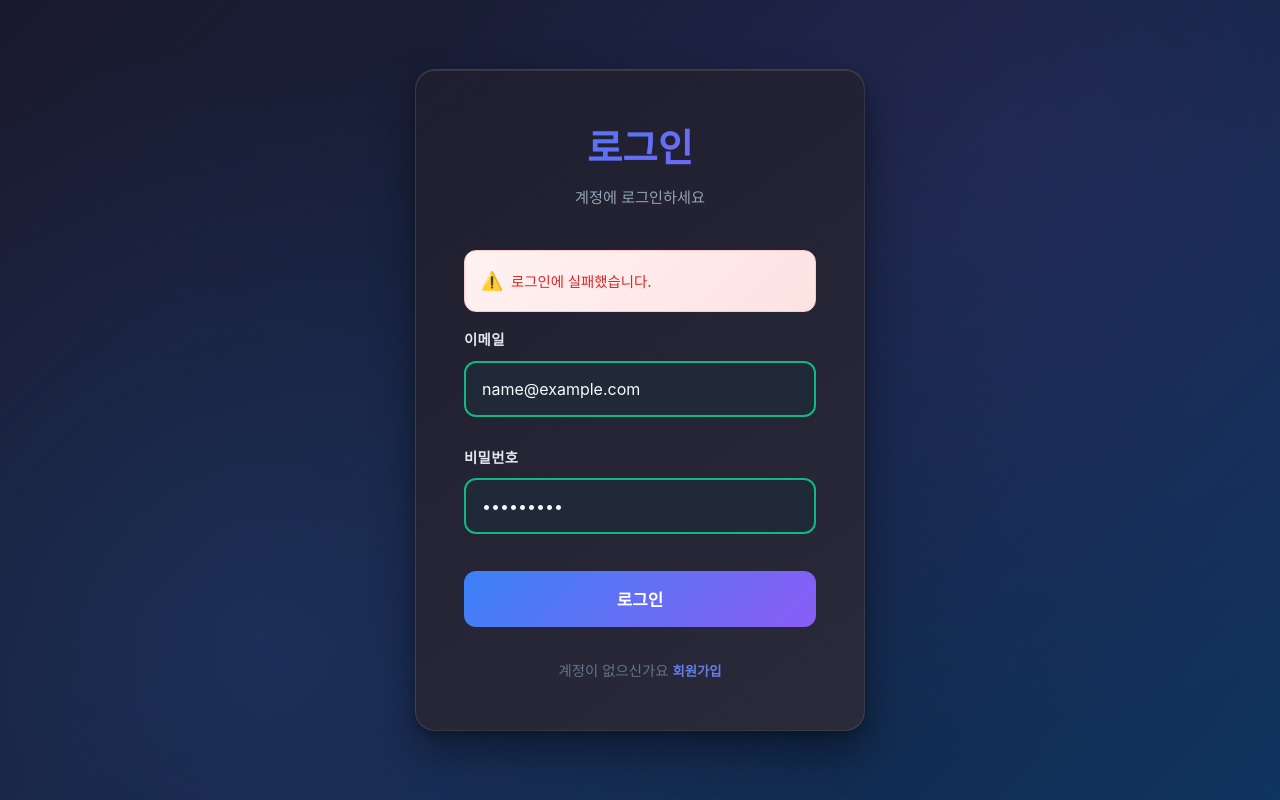
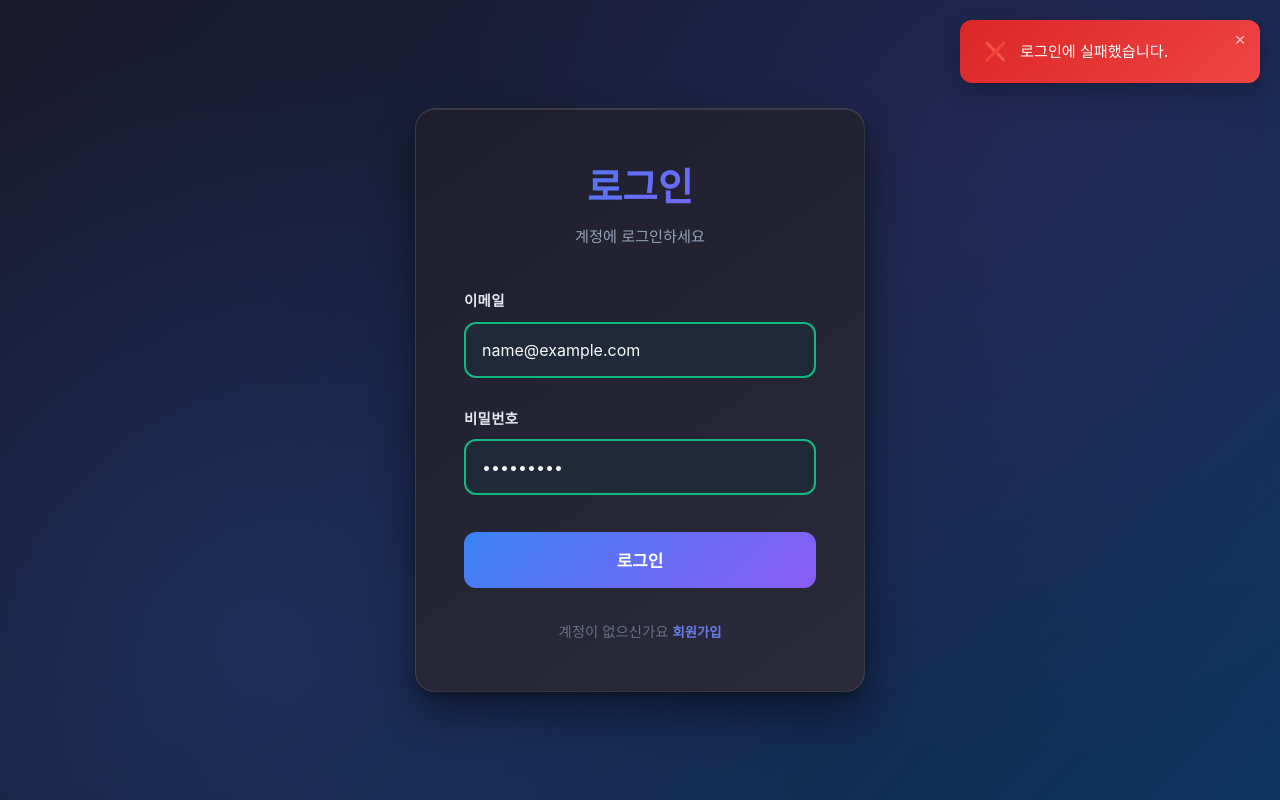
Before and after one commit to hoondongseo/SimpleAuthSystem, a React (Create React App) app in the folder frontend/: page /login in a window 1280 px wide. Both pictures are taken after typing "name@example.com", "Sample123" into the empty fields and a click on the button "로그인". Built offline with nearby package versions, Linux system fonts and the light colour scheme; no server answers.

Commit message:
feat: Part 5-3 LoadingSpinner & Toast 시스템
- Eclipse 스타일 LoadingSpinner 컴포넌트
- Toast 알림 시스템 (4가지 타입)
- LoginForm, RegisterForm, Dashboard UX 개선
- API 인터셉터 401 에러 처리 수정
- 전체 앱 일관된 로딩/알림 패턴 구축

```diff
--- a/frontend/src/components/Auth/LoginForm.jsx
+++ b/frontend/src/components/Auth/LoginForm.jsx
@@ -1,6 +1,8 @@
 import React, { useState, useContext } from "react";
 import { useNavigate } from "react-router-dom";
 import { AuthContext } from "../context/AuthContext";
+import LoadingSpinner from "../common/UI/LoadingSpinner";
+import Toast from "../common/UI/Toast";
 import "./Auth.css";
 
 const LoginForm = () => {
@@ -9,30 +11,56 @@ const LoginForm = () => {
 		password: "",
 	});
 	const [loading, setLoading] = useState(false);
-	const [error, setError] = useState("");
+	const [toast, setToast] = useState({
+		isVisible: false,
+		message: "",
+		type: "info",
+	});
 
 	const { login } = useContext(AuthContext);
 	const navigate = useNavigate();
+
+	const showToast = (message, type = "info") => {
+		setToast({
+			isVisible: true,
+			message,
+			type,
+		});
+	};
+
+	const closeToast = () => {
+		setToast((prev) => ({
+			...prev,
+			isVisible: false,
+		}));
+	};
 
 	const handleChange = (e) => {
 		setFormData({
 			...formData,
 			[e.target.name]: e.target.value,
 		});
-		if (error) setError(""); // 입력 시 에러 메시지 초기화
+		// 입력 시 Toast 메시지 닫기
+		if (toast.isVisible) closeToast();
 	};
 
 	const handleSubmit = async (e) => {
 		e.preventDefault();
 		setLoading(true);
-		setError("");
+		closeToast();
 
 		try {
 			await login(formData.email, formData.password);
-			// 로그인 성공 시 대시보드로 이동
+			// 성공 시에는 Toast 없이 즉시 대시보드로 이동
 			navigate("/dashboard");
 		} catch (err) {
-			setError(err.response?.data?.message || "로그인에 실패했습니다.");
+			showToast(
+				err.response?.data?.message || "로그인에 실패했습니다.",
+				"error"
+			);
+			// 실패 시에는 navigate 하지 않음
+			// 폼 데이터는 그대로 유지 (명시적으로 보존)
+			console.log("로그인 실패 - 폼 데이터 유지:", formData);
 		} finally {
 			setLoading(false);
 		}
@@ -47,8 +75,6 @@ const LoginForm = () => {
 			<div className="auth-card">
 				<h1 className="auth-title">로그인</h1>
 				<p className="auth-subtitle">계정에 로그인하세요</p>
-
-				{error && <div className="error-message">{error}</div>}
 
 				<form onSubmit={handleSubmit} className="auth-form">
 					<div className="input-group">
@@ -82,7 +108,16 @@ const LoginForm = () => {
 						className="auth-button"
 						disabled={loading}
 					>
-						{loading ? "로그인 중..." : "로그인"}
+						{loading ? (
+							<>
+								<LoadingSpinner size="small" color="white" />
+								<span style={{ marginLeft: "8px" }}>
+									로그인 중...
+								</span>
+							</>
+						) : (
+							"로그인"
+						)}
 					</button>
 				</form>
 
@@ -97,6 +132,15 @@ const LoginForm = () => {
 					</button>
 				</p>
 			</div>
+
+			{/* Toast 메시지 */}
+			<Toast
+				message={toast.message}
+				type={toast.type}
+				isVisible={toast.isVisible}
+				onClose={closeToast}
+				duration={3000}
+			/>
 		</div>
 	);
 };
--- a/frontend/src/components/Auth/RegisterForm.jsx
+++ b/frontend/src/components/Auth/RegisterForm.jsx
@@ -1,6 +1,8 @@
 import React, { useState } from "react";
 import { useNavigate } from "react-router-dom";
 import api from "../services/api";
+import LoadingSpinner from "../common/UI/LoadingSpinner";
+import Toast from "../common/UI/Toast";
 import "./Auth.css";
 
 const RegisterForm = () => {
@@ -10,8 +12,11 @@ const RegisterForm = () => {
 		password: "",
 	});
 	const [loading, setLoading] = useState(false);
-	const [error, setError] = useState("");
-	const [success, setSuccess] = useState("");
+	const [toast, setToast] = useState({
+		isVisible: false,
+		message: "",
+		type: "info",
+	});
 
 	const navigate = useNavigate();
 
@@ -20,24 +25,35 @@ const RegisterForm = () => {
 			...formData,
 			[e.target.name]: e.target.value,
 		});
-		if (error) setError("");
-		if (success) setSuccess("");
+	};
+
+	const showToast = (message, type) => {
+		setToast({
+			isVisible: true,
+			message,
+			type,
+		});
+	};
+
+	const closeToast = () => {
+		setToast((prev) => ({ ...prev, isVisible: false }));
 	};
 
 	const handleSubmit = async (e) => {
 		e.preventDefault();
 		setLoading(true);
-		setError("");
-		setSuccess("");
 
 		try {
 			await api.post("/auth/register", formData);
-			setSuccess("회원가입이 완료되었습니다! 로그인해주세요.");
+			showToast("회원가입이 완료되었습니다! 로그인해주세요.", "success");
 			setTimeout(() => {
 				navigate("/login");
 			}, 2000);
 		} catch (err) {
-			setError(err.response?.data?.message || "회원가입에 실패했습니다.");
+			showToast(
+				err.response?.data?.message || "회원가입에 실패했습니다.",
+				"error"
+			);
 		} finally {
 			setLoading(false);
 		}
@@ -52,9 +68,6 @@ const RegisterForm = () => {
 			<div className="auth-card">
 				<h1 className="auth-title">회원가입</h1>
 				<p className="auth-subtitle">새 계정을 만드세요</p>
-
-				{error && <div className="error-message">{error}</div>}
-				{success && <div className="success-message">{success}</div>}
 
 				<form onSubmit={handleSubmit} className="auth-form">
 					<div className="input-group">
@@ -102,7 +115,16 @@ const RegisterForm = () => {
 						className="auth-button"
 						disabled={loading}
 					>
-						{loading ? "가입 중..." : "회원가입"}
+						{loading ? (
+							<>
+								<LoadingSpinner size="small" color="white" />
+								<span style={{ marginLeft: "8px" }}>
+									가입 중...
+								</span>
+							</>
+						) : (
+							"회원가입"
+						)}
 					</button>
 				</form>
 
@@ -117,6 +139,15 @@ const RegisterForm = () => {
 					</button>
 				</p>
 			</div>
+
+			{/* Toast 컴포넌트 */}
+			<Toast
+				message={toast.message}
+				type={toast.type}
+				isVisible={toast.isVisible}
+				onClose={closeToast}
+				duration={3000}
+			/>
 		</div>
 	);
 };
--- a/frontend/src/components/Dashboard/Dashboard.jsx
+++ b/frontend/src/components/Dashboard/Dashboard.jsx
@@ -1,15 +1,45 @@
-import React, { useContext } from "react";
+import React, { useContext, useState } from "react";
 import { AuthContext } from "../context/AuthContext";
+import LoadingSpinner from "../common/UI/LoadingSpinner";
+import Toast from "../common/UI/Toast";
 import "./Dashboard.css";
 
 const Dashboard = () => {
 	const { user, logout } = useContext(AuthContext);
+	const [loading, setLoading] = useState(false);
+	const [toast, setToast] = useState({
+		isVisible: false,
+		message: "",
+		type: "info",
+	});
+
+	const showToast = (message, type = "info") => {
+		setToast({
+			isVisible: true,
+			message,
+			type,
+		});
+	};
+
+	const closeToast = () => {
+		setToast((prev) => ({
+			...prev,
+			isVisible: false,
+		}));
+	};
 
 	const handleLogout = async () => {
+		setLoading(true);
+		closeToast();
+
 		try {
 			await logout();
+			showToast("로그아웃되었습니다.", "success");
 		} catch (error) {
 			console.error("로그아웃 에러:", error);
+			showToast("로그아웃 중 오류가 발생했습니다.", "error");
+		} finally {
+			setLoading(false);
 		}
 	};
 
@@ -40,11 +70,33 @@ const Dashboard = () => {
 				</div>
 
 				<div className="dashboard-actions">
-					<button onClick={handleLogout} className="logout-button">
-						로그아웃
+					<button
+						onClick={handleLogout}
+						className="logout-button"
+						disabled={loading}
+					>
+						{loading ? (
+							<>
+								<LoadingSpinner size="small" color="white" />
+								<span style={{ marginLeft: "8px" }}>
+									로그아웃 중...
+								</span>
+							</>
+						) : (
+							"로그아웃"
+						)}
 					</button>
 				</div>
 			</div>
+
+			{/* Toast 메시지 */}
+			<Toast
+				message={toast.message}
+				type={toast.type}
+				isVisible={toast.isVisible}
+				onClose={closeToast}
+				duration={2000}
+			/>
 		</div>
 	);
 };
--- /dev/null
+++ b/frontend/src/components/common/UI/LoadingSpinner.css
@@ -0,0 +1,51 @@
+.loading-spinner {
+	display: inline-block;
+	position: relative;
+}
+
+.spinner-ring {
+	display: inline-block;
+	position: relative;
+	width: 40px;
+	height: 40px;
+}
+
+.spinner-ring div {
+	box-sizing: border-box;
+	display: block;
+	position: absolute;
+	width: 32px;
+	height: 32px;
+	margin: 4px;
+	border: 3px solid transparent;
+	border-radius: 50%;
+	animation: spin 1s linear infinite;
+}
+
+@keyframes spin {
+	0% {
+		transform: rotate(0deg);
+	}
+	100% {
+		transform: rotate(360deg);
+	}
+}
+
+.loading-spinner--white .spinner-ring div {
+	border-top: 3px solid #ffffff;
+	border-right: 3px solid rgba(255, 255, 255, 0.3);
+	border-bottom: 3px solid rgba(255, 255, 255, 0.3);
+	border-left: 3px solid rgba(255, 255, 255, 0.3);
+}
+
+.loading-spinner--small .spinner-ring {
+	width: 20px;
+	height: 20px;
+}
+
+.loading-spinner--small .spinner-ring div {
+	width: 16px;
+	height: 16px;
+	margin: 2px;
+	border-width: 2px;
+}
--- /dev/null
+++ b/frontend/src/components/common/UI/LoadingSpinner.js
@@ -0,0 +1,16 @@
+import React from "react";
+import "./LoadingSpinner.css";
+
+const LoadingSpinner = ({ size = "medium", color = "primary" }) => {
+	return (
+		<div
+			className={`loading-spinner loading-spinner--${size} loading-spinner--${color}`}
+		>
+			<div className="spinner-ring">
+				<div></div>
+			</div>
+		</div>
+	);
+};
+
+export default LoadingSpinner;
--- /dev/null
+++ b/frontend/src/components/common/UI/Toast.css
@@ -0,0 +1,89 @@
+.toast {
+	position: fixed;
+	top: 20px;
+	right: 20px;
+	z-index: 1000;
+	min-width: 300px;
+	max-width: 500px;
+	padding: 1rem 1.5rem;
+	border-radius: 12px;
+	box-shadow: 0 10px 25px rgba(0, 0, 0, 0.2);
+	transform: translateX(100%);
+	opacity: 0;
+	transition: all 0.3s ease-in-out;
+	backdrop-filter: blur(10px);
+}
+
+.toast--visible {
+	transform: translateX(0);
+	opacity: 1;
+}
+
+.toast--hiding {
+	transform: translateX(100%);
+	opacity: 0;
+}
+
+.toast-content {
+	display: flex;
+	align-items: center;
+	gap: 0.75rem;
+	padding-right: 1.5rem;
+}
+
+.toast-icon {
+	font-size: 1.2rem;
+	flex-shrink: 0;
+}
+
+.toast-message {
+	flex: 1;
+	font-size: 0.95rem;
+	font-weight: 500;
+	line-height: 1.4;
+}
+
+.toast-close {
+	position: absolute;
+	top: 0.5rem;
+	right: 0.5rem;
+	background: none;
+	border: none;
+	font-size: 1.2rem;
+	cursor: pointer;
+	padding: 0.25rem;
+	color: inherit;
+	opacity: 0.7;
+	transition: opacity 0.2s ease;
+	border-radius: 4px;
+	width: 24px;
+	height: 24px;
+	display: flex;
+	align-items: center;
+	justify-content: center;
+}
+
+.toast-close:hover {
+	opacity: 1;
+}
+
+/* 타입별 색상 */
+.toast--success {
+	background: linear-gradient(135deg, #059669 0%, #10b981 100%);
+	color: white;
+}
+
+.toast--error {
+	background: linear-gradient(135deg, #dc2626 0%, #ef4444 100%);
+	color: white;
+}
+
+.toast--info {
+	background: linear-gradient(135deg, #2563eb 0%, #3b82f6 100%);
+	color: white;
+}
+
+.toast--warning {
+	background: linear-gradient(135deg, #d97706 0%, #f59e0b 100%);
+	color: white;
+}
--- /dev/null
+++ b/frontend/src/components/common/UI/Toast.js
@@ -0,0 +1,55 @@
+import React, { useEffect, useState, useCallback } from "react";
+import "./Toast.css";
+
+const Toast = ({
+	message,
+	type = "info",
+	isVisible,
+	onClose,
+	duration = 3000,
+}) => {
+	const [isHiding, setIsHiding] = useState(false);
+
+	const handleClose = useCallback(() => {
+		setIsHiding(true);
+		setTimeout(() => {
+			setIsHiding(false);
+			onClose();
+		}, 300); // CSS 트랜지션과 동일한 시간
+	}, [onClose]);
+
+	useEffect(() => {
+		if (isVisible && duration > 0) {
+			const timer = setTimeout(() => {
+				handleClose();
+			}, duration);
+
+			return () => clearTimeout(timer);
+		}
+	}, [isVisible, duration, handleClose]);
+
+	if (!isVisible && !isHiding) return null;
+
+	return (
+		<div
+			className={`toast toast--${type} ${
+				isVisible && !isHiding ? "toast--visible" : ""
+			} ${isHiding ? "toast--hiding" : ""}`}
+		>
+			<div className="toast-content">
+				<span className="toast-icon">
+					{type === "success" && "✅"}
+					{type === "error" && "❌"}
+					{type === "info" && "ℹ️"}
+					{type === "warning" && "⚠️"}
+				</span>
+				<span className="toast-message">{message}</span>
+			</div>
+			<button className="toast-close" onClick={handleClose}>
+				×
+			</button>
+		</div>
+	);
+};
+
+export default Toast;
```
Also changed, not shown: frontend/src/components/services/api.js (+8 -0 lines), frontend/src/components/common/LoadingSpinner.jsx (added).
